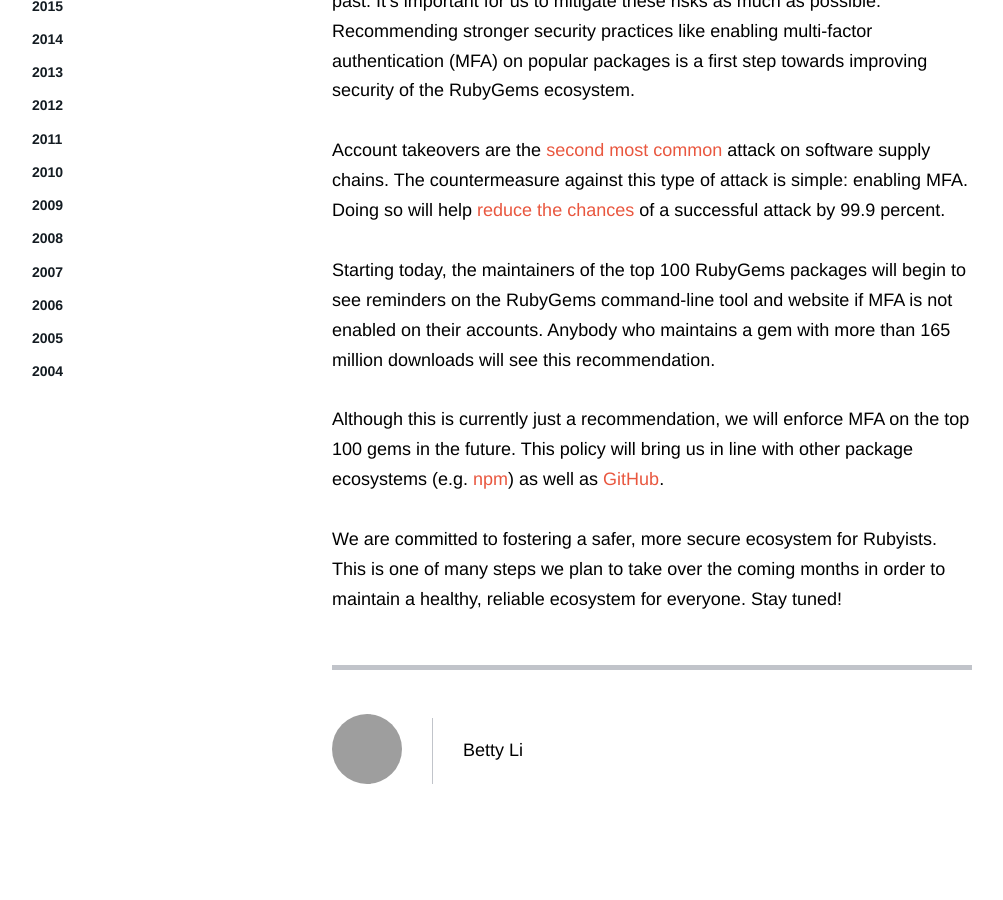
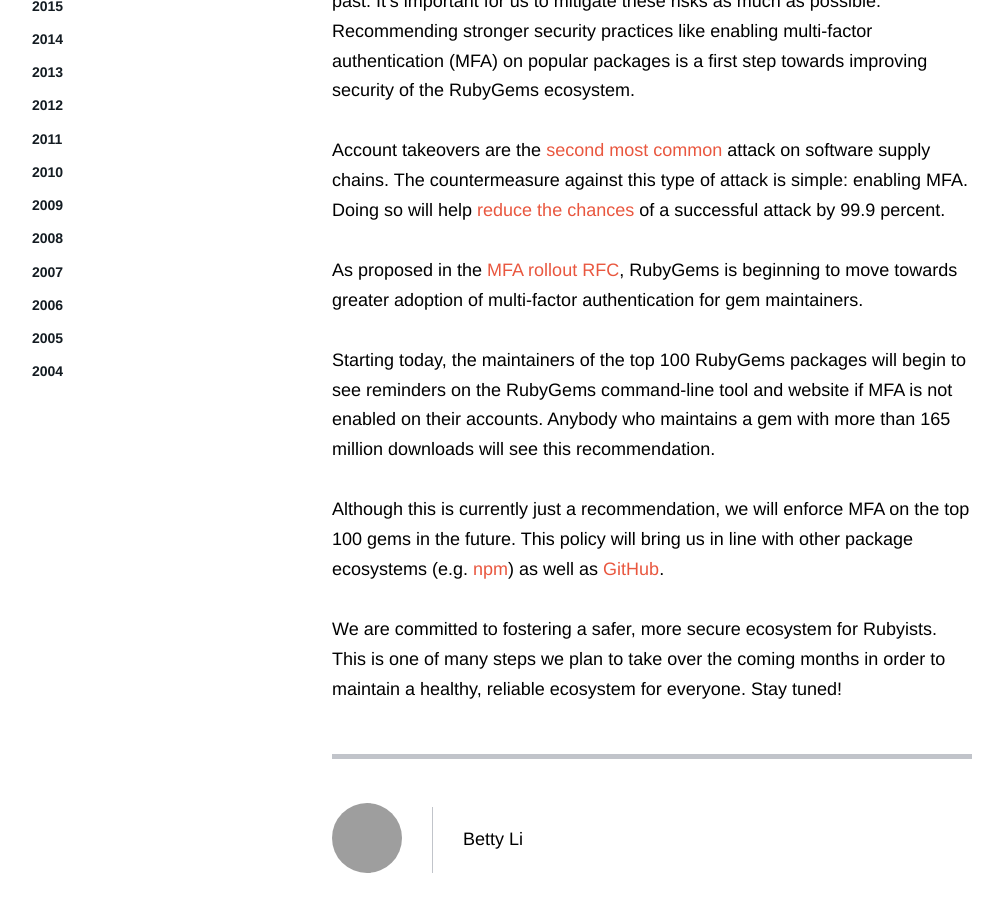
Before and after one commit to rubygems/rubygems.github.io, a Jekyll site: the page built from _posts/2022-06-13-mfa-phase-1-rollout.md, in a window 1280 px wide and 900 px high, scrolled down 475 px. Shown: the whole window, without its empty margins (138-1141 px from the left). Built offline with Jekyll 4.4.1, drawn with Linux system fonts in a browser that asks for light colours; comment, search, counter and statistics services are not loaded; grey boxes are pictures that could not be loaded.

Commit message:
Link to RFC in MFA recommendation rollout post
The RFC is the primary source for more information and explanation for
anyone who’s interested.

```diff
--- a/_posts/2022-06-13-mfa-phase-1-rollout.md
+++ b/_posts/2022-06-13-mfa-phase-1-rollout.md
@@ -9,6 +9,8 @@
 
 Account takeovers are the [second most common](https://arxiv.org/abs/2002.01139) attack on software supply chains. The countermeasure against this type of attack is simple: enabling MFA. Doing so will help [reduce the chances](https://www.microsoft.com/security/blog/2019/08/20/one-simple-action-you-can-take-to-prevent-99-9-percent-of-account-attacks/) of a successful attack by 99.9 percent.
 
+As proposed in the [MFA rollout RFC](https://github.com/rubygems/rfcs/blob/master/text/0007-mfa-rollout.md), RubyGems is beginning to move towards greater adoption of multi-factor authentication for gem maintainers.
+
 Starting today, the maintainers of the top 100 RubyGems packages will begin to see reminders on the RubyGems command-line tool and website if MFA is not enabled on their accounts. Anybody who maintains a gem with more than 165 million downloads will see this recommendation.
 
 Although this is currently just a recommendation, we will enforce MFA on the top 100 gems in the future. This policy will bring us in line with other package ecosystems (e.g. [npm](https://github.blog/2022-02-01-top-100-npm-package-maintainers-require-2fa-additional-security/)) as well as [GitHub](https://github.blog/2022-05-04-software-security-starts-with-the-developer-securing-developer-accounts-with-2fa/).
```
